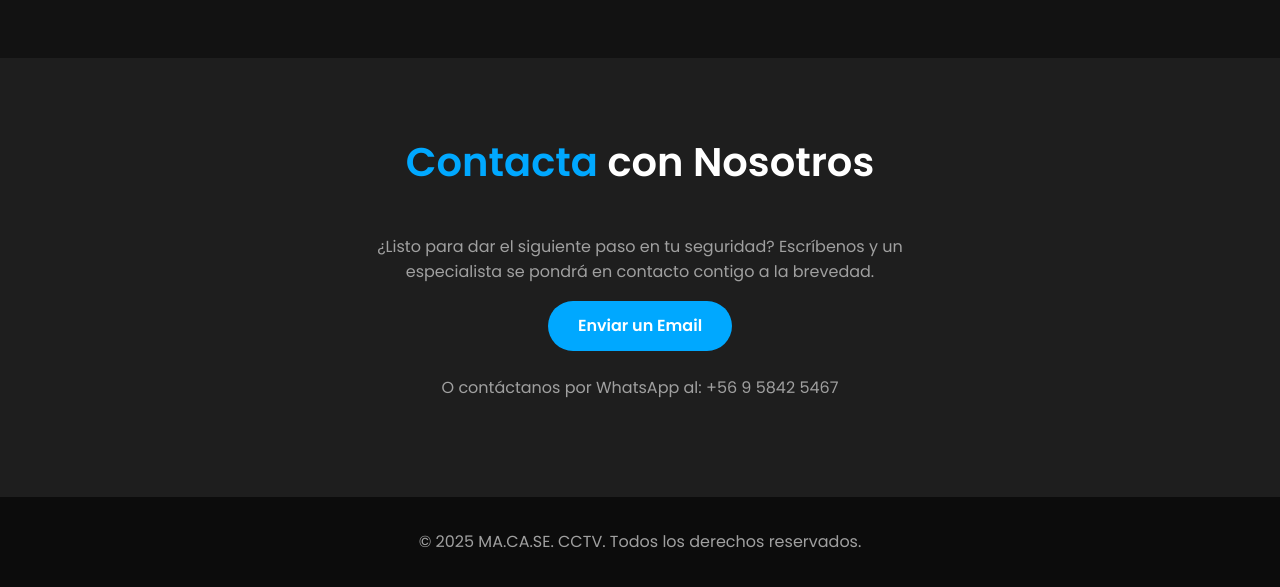
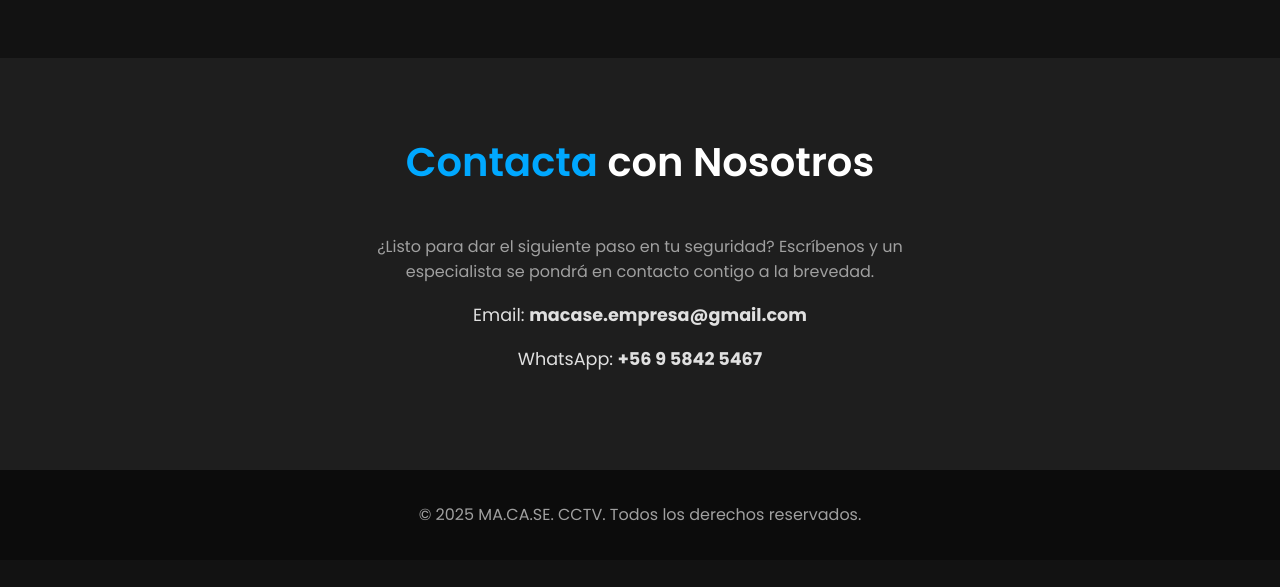
Before and after one commit to pototo1991/web_cctv_maga, a plain HTML site: page index.html in a window 1280 px wide. Shown: the part 2992-3579 px from the top of the page. After the commit the page ends 3552 px from the top, so only its background shows below. Drawn offline with Linux system fonts and the light colour scheme.

Commit message:
modifica correo y telefono

```diff
--- a/css/style.css
+++ b/css/style.css
@@ -253,6 +253,12 @@ img {
     margin: 0 auto;
 }
 
+.contact-info {
+    font-size: 1.1rem;
+    color: var(--color-texto);
+    margin-top: 1rem;
+}
+
 /* --- FOOTER --- */
 .footer {
     text-align: center;
--- a/index.html
+++ b/index.html
@@ -106,8 +106,8 @@
                 <h2><span>Contacta</span> con Nosotros</h2>
                 <div class="contact-content">
                     <p>¿Listo para dar el siguiente paso en tu seguridad? Escríbenos y un especialista se pondrá en contacto contigo a la brevedad.</p>
-                    <a href="mailto:contacto@magacctv.com" class="cta-button">Enviar un Email</a>
-                    <p style="margin-top: 1.5rem;">O contáctanos por WhatsApp al: +56 9 5842 5467</p>
+                    <p class="contact-info">Email: <strong>macase.empresa@gmail.com</strong></p>
+                    <p class="contact-info">WhatsApp: <strong>+56 9 5842 5467</strong></p>
                 </div>
             </div>
         </section>
```
